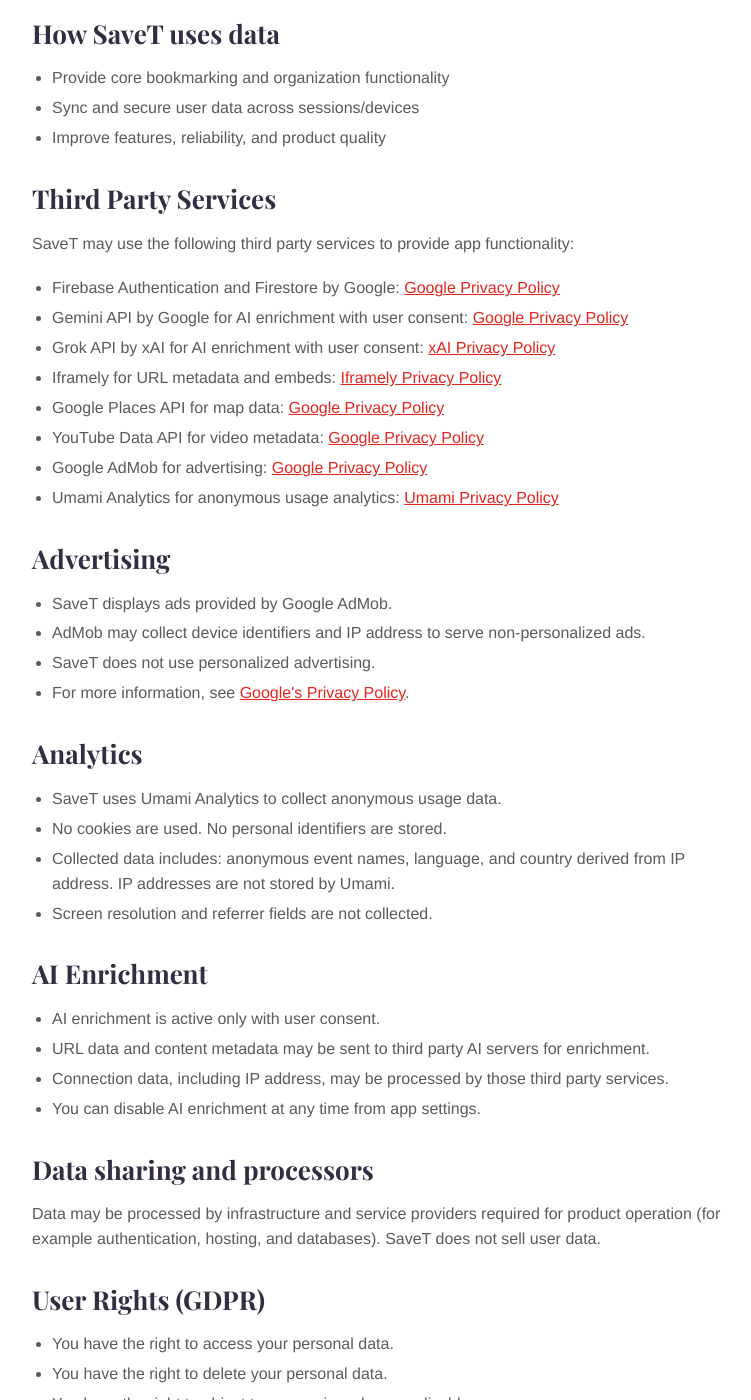
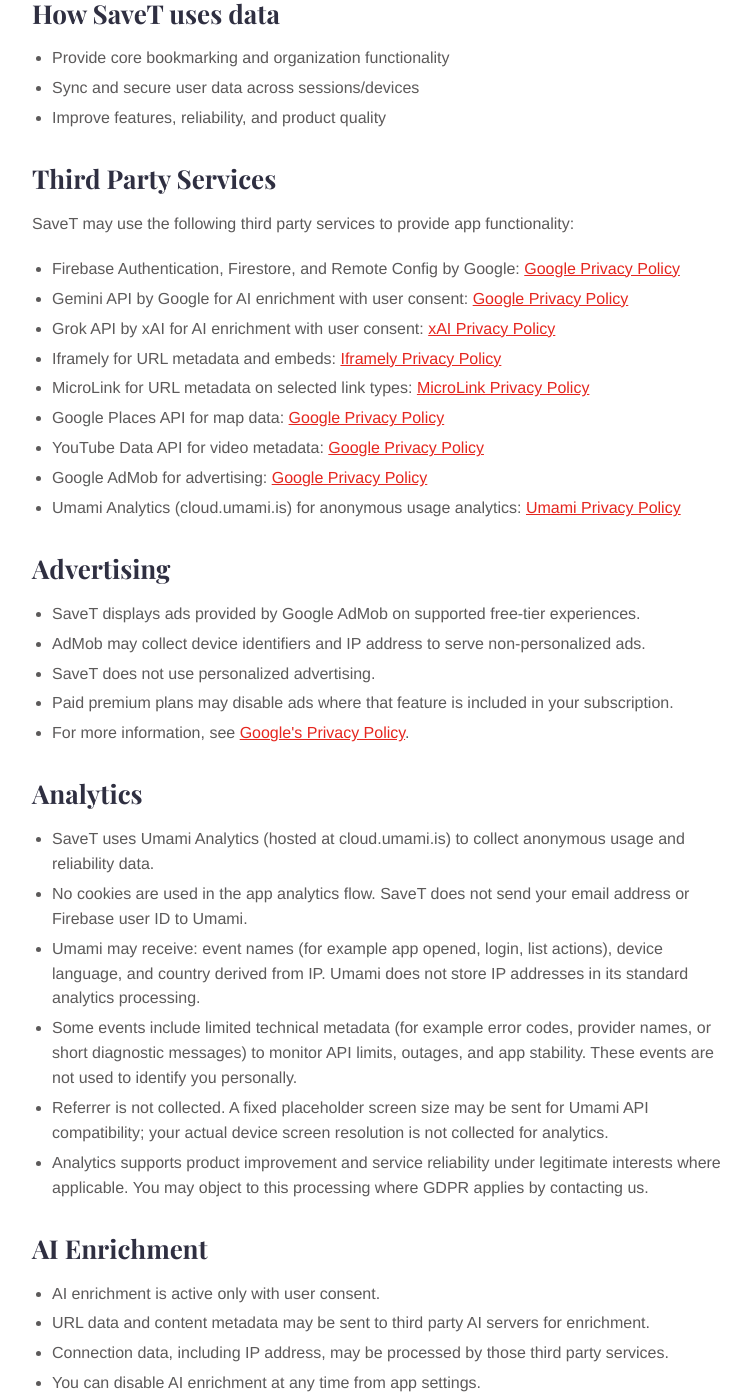
Before and after one commit to mgonnacrusht/mgonnacrusht.github.io, a Jekyll site: the page built from savet-legal-privacy.html, in a window 1280 px wide and 1400 px high, scrolled down 862 px. Shown: the whole window, without its empty margins (263-1014 px from the left). Built offline with Jekyll 4.4.1, drawn with Linux system fonts in a browser that asks for light colours; some of the changed text lies outside the part shown.

Commit message:
Update savet-legal-privacy.html

```diff
--- a/savet-legal-privacy.html
+++ b/savet-legal-privacy.html
@@ -24,7 +24,7 @@
 <ul>
   <li>Account data, including email address handled through Firebase Authentication.</li>
   <li>User-generated content, including saved links, notes, tags, and related metadata.</li>
-  <li>Technical logs used for reliability, security, diagnostics, and service operation.</li>
+  <li>Technical logs and anonymous analytics events used for reliability, security, diagnostics, and product improvement.</li>
 </ul>
 
 <h2>How SaveT uses data</h2>
@@ -37,30 +37,34 @@
 <h2>Third Party Services</h2>
 <p>SaveT may use the following third party services to provide app functionality:</p>
 <ul>
-  <li>Firebase Authentication and Firestore by Google: <a href="https://policies.google.com/privacy">Google Privacy Policy</a></li>
+  <li>Firebase Authentication, Firestore, and Remote Config by Google: <a href="https://policies.google.com/privacy">Google Privacy Policy</a></li>
   <li>Gemini API by Google for AI enrichment with user consent: <a href="https://policies.google.com/privacy">Google Privacy Policy</a></li>
   <li>Grok API by xAI for AI enrichment with user consent: <a href="https://x.ai/privacy">xAI Privacy Policy</a></li>
   <li>Iframely for URL metadata and embeds: <a href="https://iframely.com/privacy">Iframely Privacy Policy</a></li>
+  <li>MicroLink for URL metadata on selected link types: <a href="https://microlink.io/privacy">MicroLink Privacy Policy</a></li>
   <li>Google Places API for map data: <a href="https://policies.google.com/privacy">Google Privacy Policy</a></li>
   <li>YouTube Data API for video metadata: <a href="https://policies.google.com/privacy">Google Privacy Policy</a></li>
   <li>Google AdMob for advertising: <a href="https://policies.google.com/privacy">Google Privacy Policy</a></li>
-  <li>Umami Analytics for anonymous usage analytics: <a href="https://umami.is/privacy">Umami Privacy Policy</a></li>
+  <li>Umami Analytics (cloud.umami.is) for anonymous usage analytics: <a href="https://umami.is/privacy">Umami Privacy Policy</a></li>
 </ul>
 
 <h2>Advertising</h2>
 <ul>
-  <li>SaveT displays ads provided by Google AdMob.</li>
+  <li>SaveT displays ads provided by Google AdMob on supported free-tier experiences.</li>
   <li>AdMob may collect device identifiers and IP address to serve non-personalized ads.</li>
   <li>SaveT does not use personalized advertising.</li>
+  <li>Paid premium plans may disable ads where that feature is included in your subscription.</li>
   <li>For more information, see <a href="https://policies.google.com/privacy">Google's Privacy Policy</a>.</li>
 </ul>
 
 <h2>Analytics</h2>
 <ul>
-  <li>SaveT uses Umami Analytics to collect anonymous usage data.</li>
-  <li>No cookies are used. No personal identifiers are stored.</li>
-  <li>Collected data includes: anonymous event names, language, and country derived from IP address. IP addresses are not stored by Umami.</li>
-  <li>Screen resolution and referrer fields are not collected.</li>
+  <li>SaveT uses Umami Analytics (hosted at cloud.umami.is) to collect anonymous usage and reliability data.</li>
+  <li>No cookies are used in the app analytics flow. SaveT does not send your email address or Firebase user ID to Umami.</li>
+  <li>Umami may receive: event names (for example app opened, login, list actions), device language, and country derived from IP. Umami does not store IP addresses in its standard analytics processing.</li>
+  <li>Some events include limited technical metadata (for example error codes, provider names, or short diagnostic messages) to monitor API limits, outages, and app stability. These events are not used to identify you personally.</li>
+  <li>Referrer is not collected. A fixed placeholder screen size may be sent for Umami API compatibility; your actual device screen resolution is not collected for analytics.</li>
+  <li>Analytics supports product improvement and service reliability under legitimate interests where applicable. You may object to this processing where GDPR applies by contacting us.</li>
 </ul>
 
 <h2>AI Enrichment</h2>
@@ -93,7 +97,7 @@
 <p>SaveT is not directed to children under 13 and is not intended for use by children under 13, consistent with COPPA requirements.</p>
 
 <h2>International Data Transfer</h2>
-<p>Your data may be processed on servers based in the United States or other countries through providers such as Google and xAI.</p>
+<p>Your data may be processed on servers based in the United States or other countries through providers such as Google, xAI, and Umami (cloud.umami.is).</p>
 
 <h2>Contact</h2>
 <p>For SaveT privacy requests, contact <strong>legal@mgonnacrusht.co.uk</strong>.</p>
```
Also changed, not shown: other parts of savet-legal-privacy.html (+2 -2 lines).
